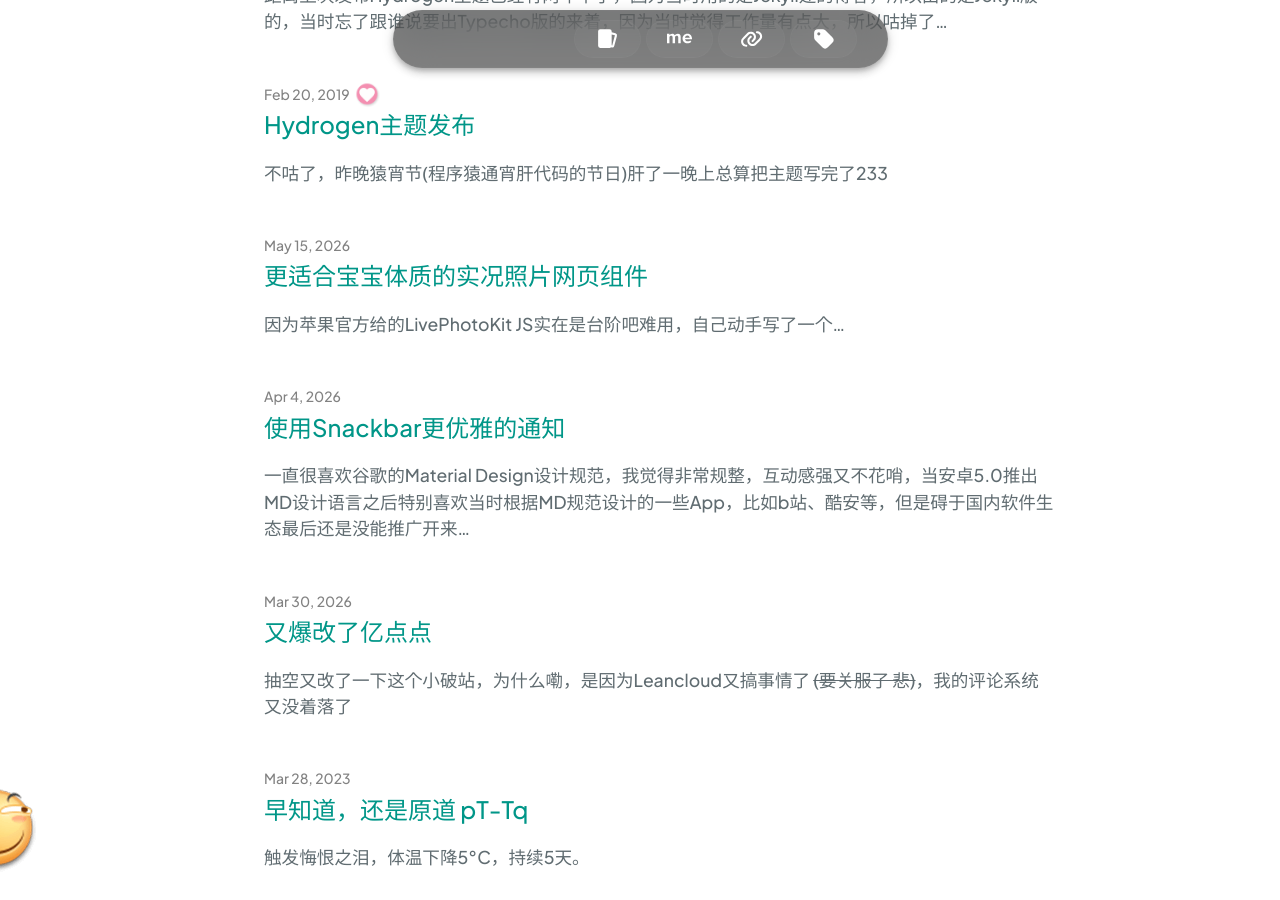
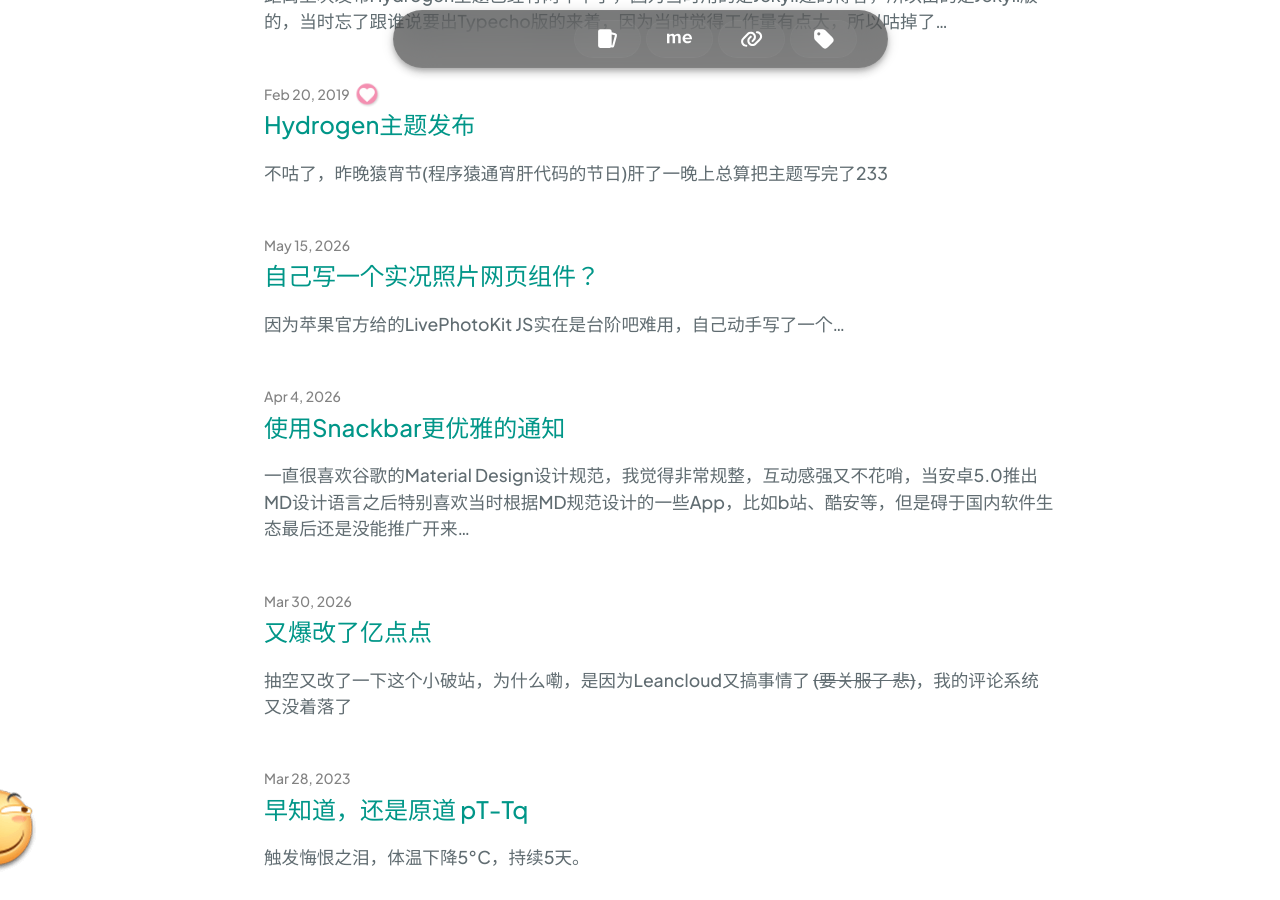
Before and after one commit to link9596/qwq, a Jekyll site: the page built from index.html, in a window 1280 px wide and 900 px high, scrolled down 565 px. Built offline with Jekyll 4.4.1, drawn with Linux system fonts in a browser that asks for light colours; the list of posts is cut into pages by our own code; comment, search, counter and statistics services are not loaded.

Commit message:
Update 2026-5-15-livephoto.md

```diff
--- a/_posts/2026-5-15-livephoto.md
+++ b/_posts/2026-5-15-livephoto.md
@@ -1,6 +1,6 @@
 ---
 layout: post
-title: 更适合宝宝体质的实况照片网页组件
+title: 自己写一个实况照片网页组件？
 tags: skill
 ---
 
```
Also changed, not shown: other parts of _posts/2026-5-15-livephoto.md (+1 -1 lines).
